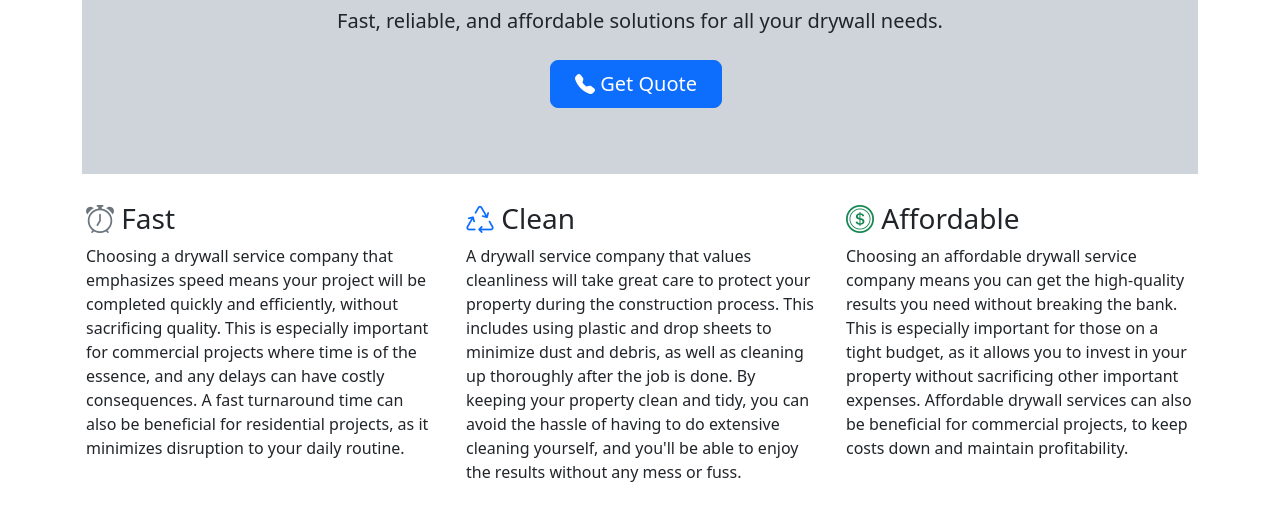
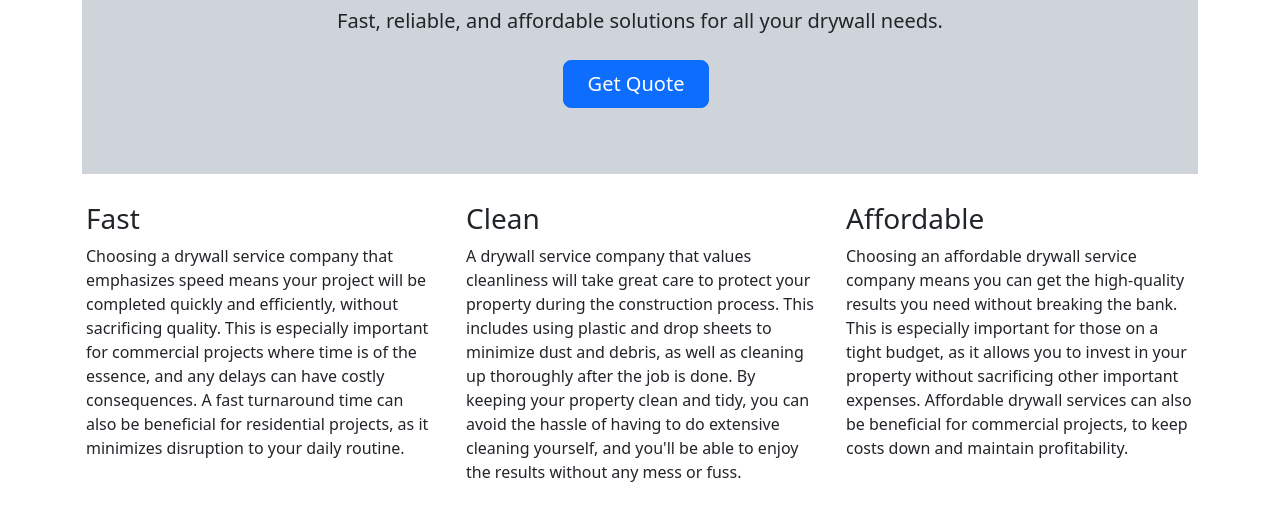
Before and after one commit to ndrokke/rockitoutdrywall, a plain HTML site: page index.html in a window 1280 px wide. Shown: the part 238-758 px from the top of the page. Drawn offline with Linux system fonts and the light colour scheme.

```diff
--- a/css/custom.css
+++ b/css/custom.css
@@ -1,5 +1,3 @@
-@import url("bootstrap-icons.css");
-
 .navbar {
     padding-top:0;
     padding-bottom:0;
```
